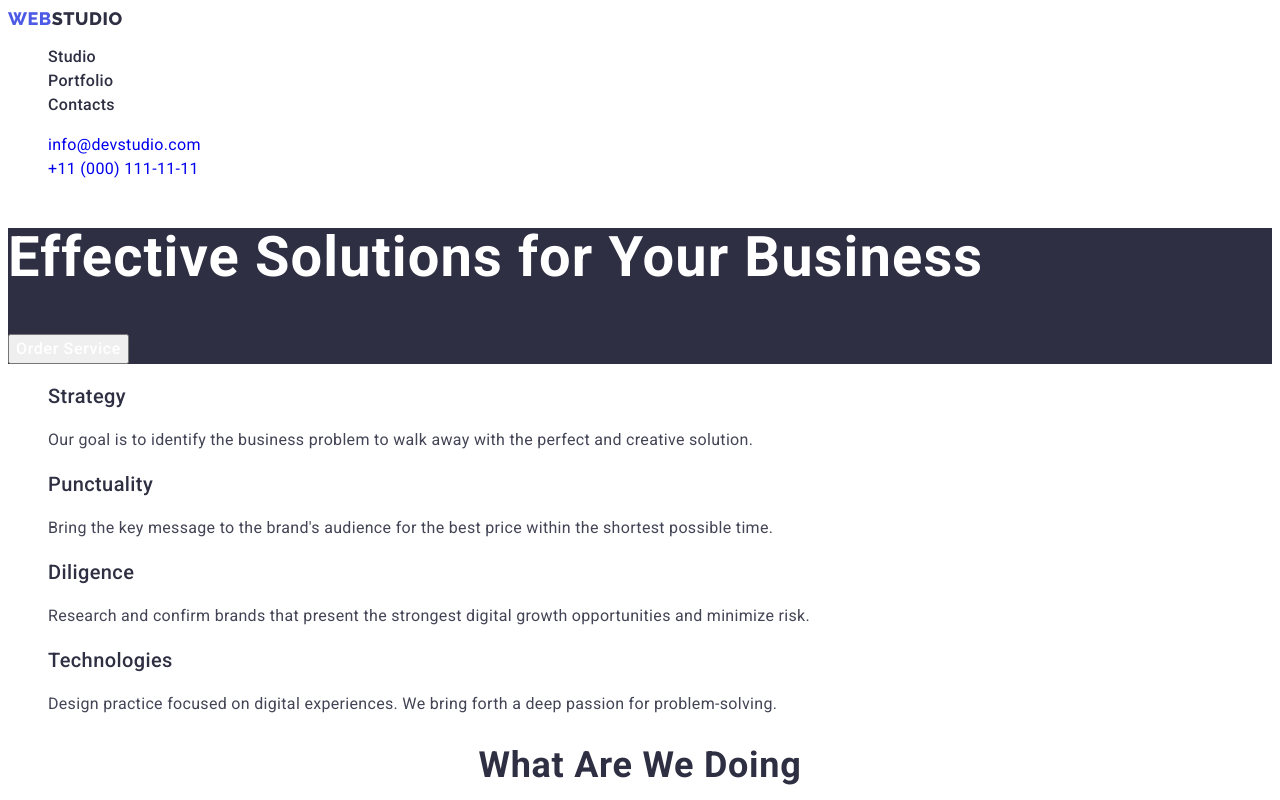
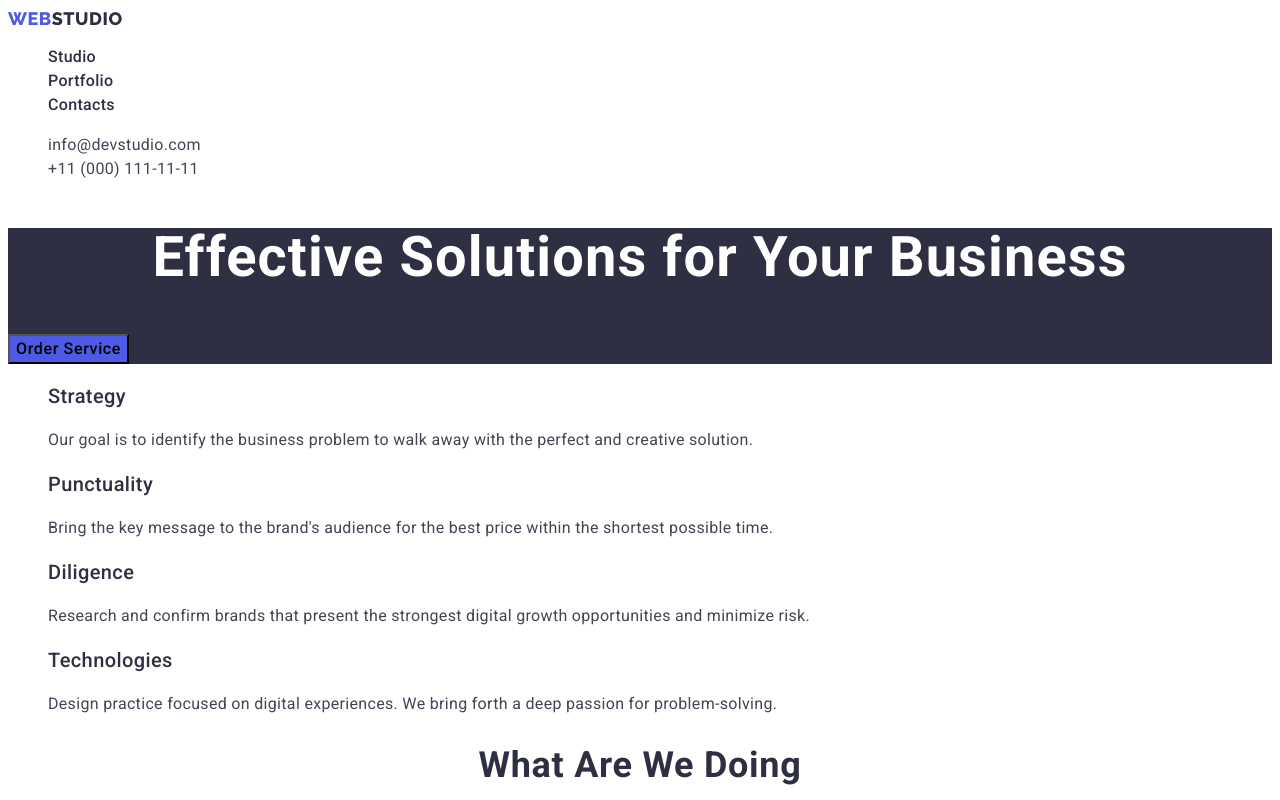
Before and after one commit to Evgeniy0701/goit-markup-hw-02, a plain HTML site: page index.html in a window 1280 px wide. Shown: the top 800 px of the page. Drawn offline with Linux system fonts and the light colour scheme.

Commit message:
Update styles.css

```diff
--- a/css/styles.css
+++ b/css/styles.css
@@ -132,6 +132,10 @@ link-menu:focus {
   color: #404bbf;
 }
 
+.list-address a {
+  color: #434455;
+}
+
 .list-address {
   color: #434455;
   font-size: 16px;
@@ -142,7 +146,7 @@ link-menu:focus {
   letter-spacing: 0.32px;
 }
 
-/*------------------HERE-----------------*/
+/*------------------CAP-----------------*/
 .here {
   background: #2e2f42;
 }
@@ -154,18 +158,27 @@ link-menu:focus {
   font-weight: 700;
   line-height: 1.07;
   letter-spacing: 1.12px;
+  text-align: center
 }
 
 .here-btn {
-  color: #fff;
+  background-color: #4D5AE5;
   font-size: 16px;
-  font-family: Roboto;
+  font-family: "Roboto", sans-serif;
   font-style: normal;
   font-weight: 500;
   line-height: 1.5;
   letter-spacing: 0.64px;
+  cursor: pointer;
 }
 
+.here-btn:hover {
+  background-color: #404bbf;
+}
+
+.here-btn:focus {
+  background-color: #404bbf;
+}
 /*-------------------FEATURES---------------------*/
 
 .features {
```
